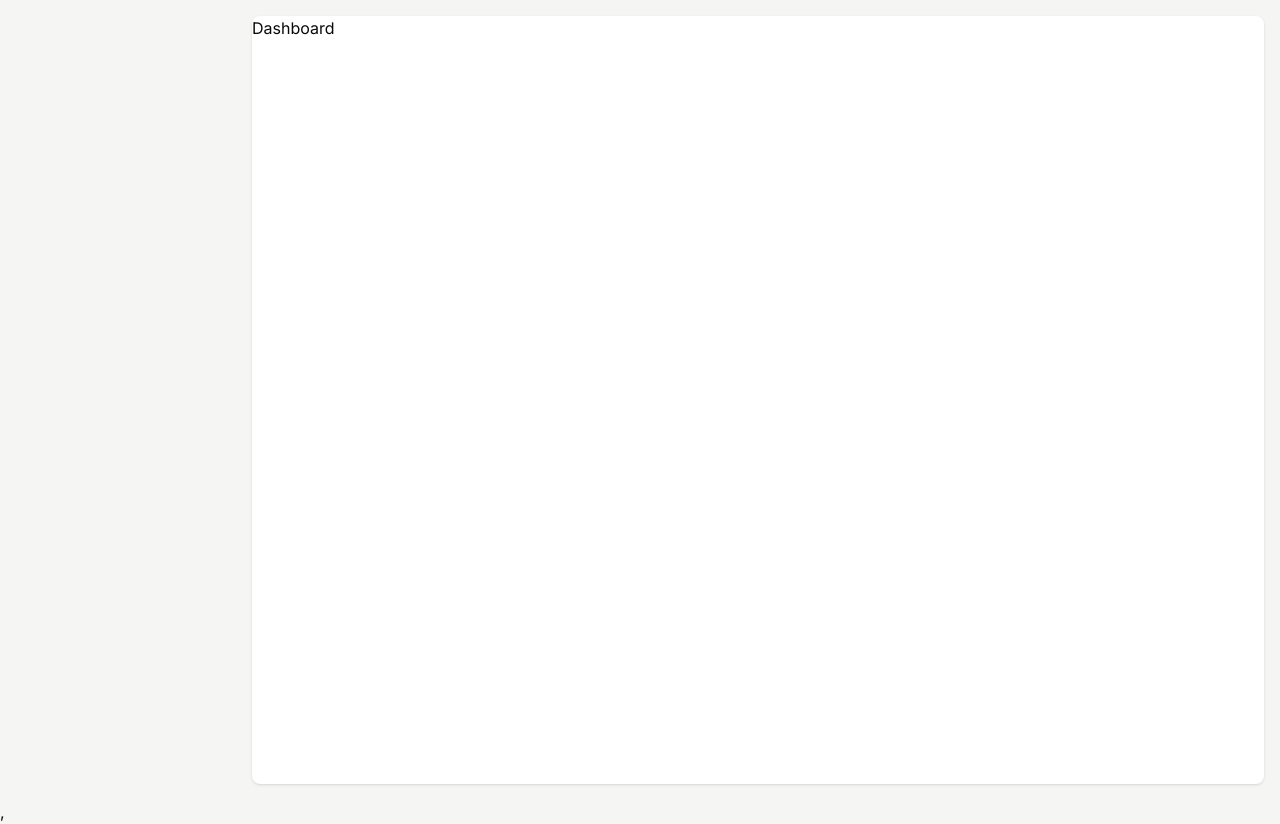
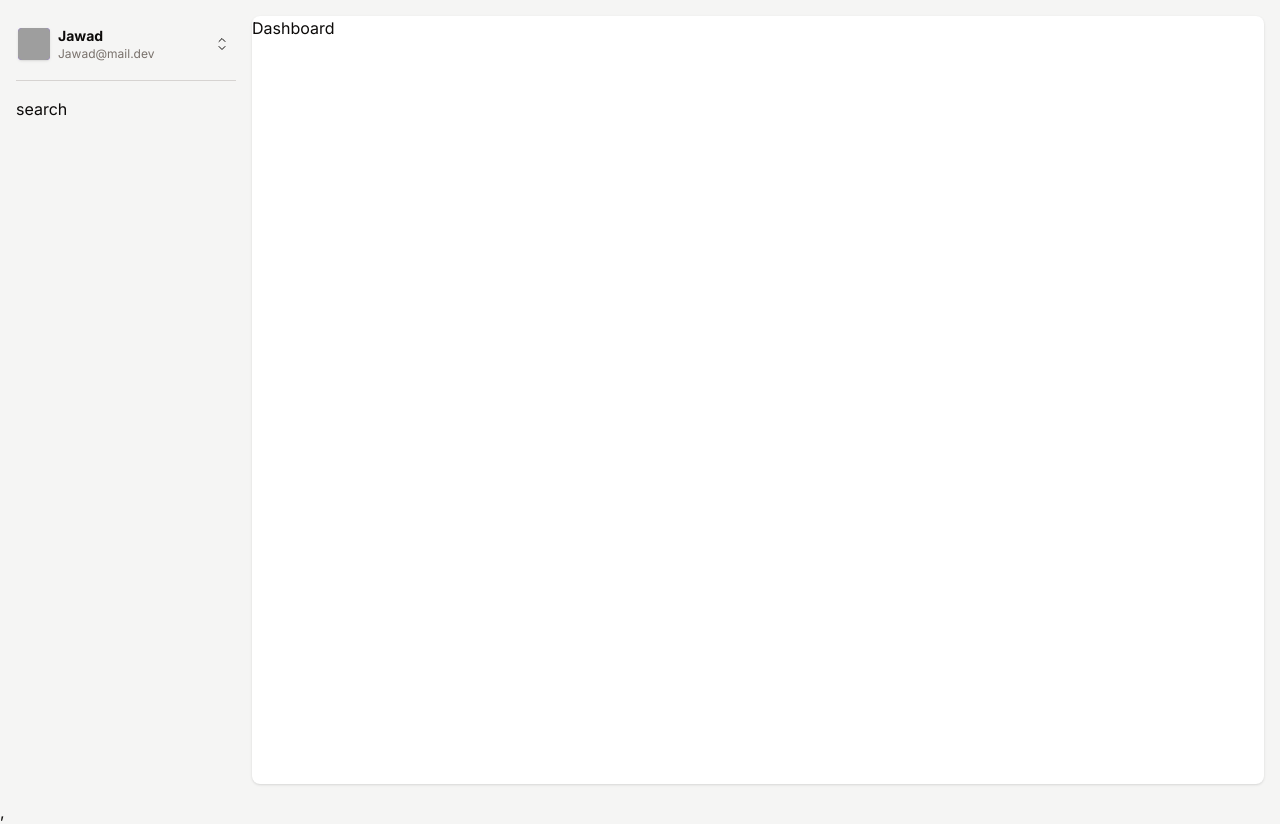
Before and after one commit to jawad-mwadama/finance-tracker, a React (Vite) app: page / in a window 1280 px wide. Built offline with nearby package versions, Linux system fonts and the light colour scheme; grey boxes are pictures that could not be loaded.

Commit message:
finished name placeholder and started working on the search input

```diff
--- a/package.json
+++ b/package.json
@@ -13,6 +13,7 @@
     "@tailwindcss/vite": "^4.1.17",
     "react": "^19.2.0",
     "react-dom": "^19.2.0",
+    "react-icons": "^5.5.0",
     "tailwindcss": "^4.1.17"
   },
   "devDependencies": {
--- a/src/App.tsx
+++ b/src/App.tsx
@@ -3,7 +3,7 @@ import SideBar from "./components/SideBar/SideBar";
 
 function App() {
   return (
-    <main className="grid h-screen grid-cols-[220px_1fr] gap-4 overflow-hidden p-4">
+    <main className="h-100vh grid h-screen grid-cols-[220px_1fr] gap-4 overscroll-y-none p-4">
       <SideBar />
       <Dashboard />
     </main>
--- /dev/null
+++ b/src/components/SideBar/AccountToggle.tsx
@@ -0,0 +1,23 @@
+import { FiChevronDown, FiChevronUp } from "react-icons/fi";
+
+function AccountToggle() {
+  return (
+    <div className="mt-2 mb-4 border-b border-stone-300 pb-4">
+      <button className="relative flex w-full items-center gap-2 rounded p-0.5 transition-colors hover:bg-stone-200">
+        <img
+          src="https://api.dicebear.com/9.x/notionists/svg?seed=Felix"
+          alt="avatar"
+          className="size-8 shrink-0 rounded bg-violet-500 shadow"
+        />
+        <div className="text-start">
+          <span className="block text-sm font-bold">Jawad</span>
+          <span className="block text-xs text-stone-500">Jawad@mail.dev</span>
+        </div>
+        <FiChevronDown className="absolute top-1/2 right-2 translate-y-[calc(-50%+4px)] text-xs" />
+        <FiChevronUp className="absolute top-1/2 right-2 translate-y-[calc(-50%-4px)] text-xs" />
+      </button>
+    </div>
+  );
+}
+
+export default AccountToggle;
--- /dev/null
+++ b/src/components/SideBar/Search.tsx
@@ -0,0 +1,5 @@
+function Search() {
+  return <div>search</div>;
+}
+
+export default Search;
--- a/src/components/SideBar/SideBar.tsx
+++ b/src/components/SideBar/SideBar.tsx
@@ -1,9 +1,15 @@
+import AccountToggle from "./AccountToggle";
+import Search from "./Search";
+
 function SideBar() {
   return (
     <div>
       <div>
         {/* main sidebar content */}
-        <div className="ticky top-4 h-[calc(100vh-32px-48px)] overflow-y-scroll"></div>
+        <div className="sticky top-4 h-[calc(100vh-32px-48px)] overflow-y-scroll">
+          <AccountToggle />
+          <Search />
+        </div>
       </div>
       {/* plan toggle */}
     </div>
```
Also changed, not shown: 1 other file (tests, documents, lock files or other folders).
